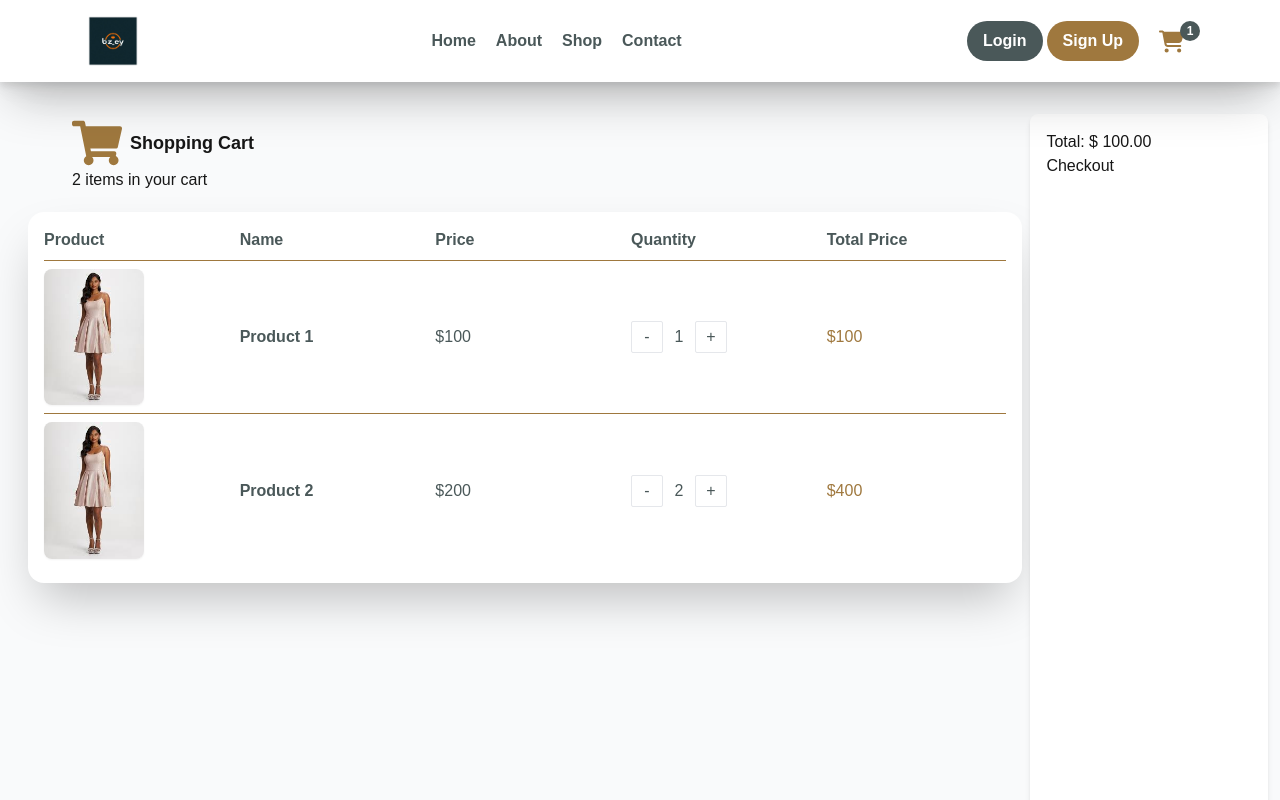
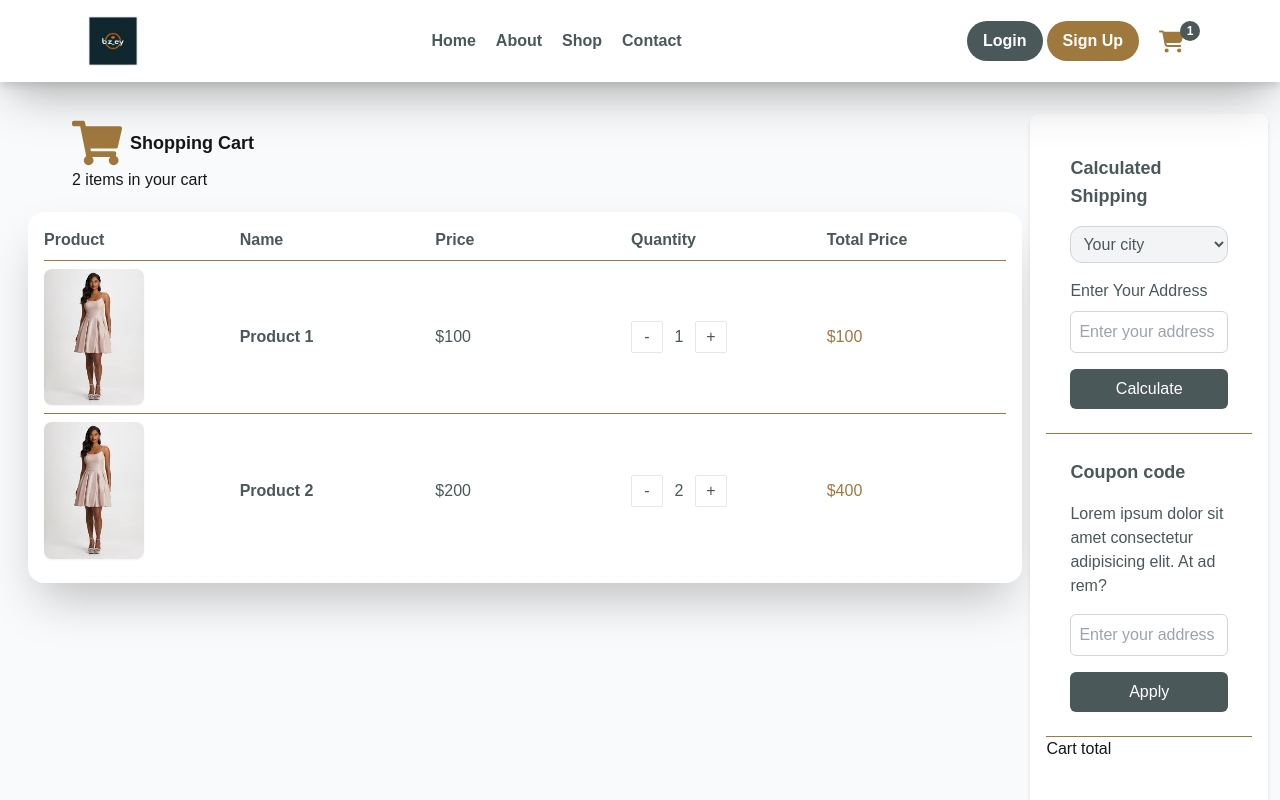
Before and after one commit to Bz14/E-Commerce-Website, a Next.js app in the folder Frontend/ecommerce/: page /cart in a window 1280 px wide. Shown: the top 800 px of the page. Built offline with nearby package versions, Linux system fonts and the light colour scheme.

Commit message:
Shipping and coupon section added.

```diff
--- a/Frontend/ecommerce/src/app/cart/components/cart_checkout.tsx
+++ b/Frontend/ecommerce/src/app/cart/components/cart_checkout.tsx
@@ -1,11 +1,13 @@
+import Shipping from "./shipping";
+import Coupon from "./coupon";
+import CartTotal from "./cart_total";
+
 const CartCheckout = () => {
   return (
-    <div className="cart-checkout">
-      <div className="cart-checkout__total">
-        <span>Total: </span>
-        <span>$ 100.00</span>
-      </div>
-      <button className="cart-checkout__checkout">Checkout</button>
+    <div className="flex flex-col">
+      <Shipping />
+      <Coupon />
+      <CartTotal />
     </div>
   );
 };
--- /dev/null
+++ b/Frontend/ecommerce/src/app/cart/components/cart_total.tsx
@@ -0,0 +1,5 @@
+const CartTotal = () => {
+  return <h1>Cart total</h1>;
+};
+
+export default CartTotal;
--- /dev/null
+++ b/Frontend/ecommerce/src/app/cart/components/coupon.tsx
@@ -0,0 +1,25 @@
+const Coupon = () => {
+  return (
+    <div className="bg-white p-6  w-full max-w-md mx-auto space-y-4 border-b border-primaryBrown">
+      <h1 className="text-lg font-semibold text-primaryDark">Coupon code</h1>
+      <div className="text-primaryDark">
+        <p>
+          Lorem ipsum dolor sit amet consectetur adipisicing elit. At ad rem?
+        </p>
+      </div>
+      <div>
+        <input
+          id="coupon"
+          type="text"
+          placeholder="Enter your address"
+          className="w-full p-2 border border-gray-300 rounded-md focus:outline-none focus:ring-2 focus:ring-primaryDark"
+        />
+      </div>
+      <button className="w-full py-2 px-4 bg-primaryDark text-white rounded-md hover:bg-primaryLight focus:outline-none focus:ring-2 focus:ring-primaryDark">
+        Apply
+      </button>
+    </div>
+  );
+};
+
+export default Coupon;
--- /dev/null
+++ b/Frontend/ecommerce/src/app/cart/components/shipping.tsx
@@ -0,0 +1,40 @@
+const Shipping = () => {
+  return (
+    <div className="bg-white p-6  w-full max-w-md mx-auto space-y-4 border-b border-primaryBrown">
+      <h1 className="text-lg font-semibold text-primaryDark">
+        Calculated Shipping
+      </h1>
+      <div>
+        <select
+          id="shipping-method"
+          className="w-full p-2 border border-gray-300 rounded-xl bg-gray-100 text-primaryDark outline-none"
+        >
+          <option disabled selected>
+            Your city
+          </option>
+          <option>Addis Ababa</option>
+          <option>BahirDar</option>
+        </select>
+      </div>
+      <div>
+        <label
+          htmlFor="address"
+          className="block text-primaryDark mb-2 outline-none rounded-xl"
+        >
+          Enter Your Address
+        </label>
+        <input
+          id="address"
+          type="text"
+          placeholder="Enter your address"
+          className="w-full p-2 border border-gray-300 rounded-md focus:outline-none focus:ring-2 focus:ring-primaryDark"
+        />
+      </div>
+      <button className="w-full py-2 px-4 bg-primaryDark text-white rounded-md hover:bg-primaryLight focus:outline-none focus:ring-2 focus:ring-primaryDark">
+        Calculate
+      </button>
+    </div>
+  );
+};
+
+export default Shipping;
```
